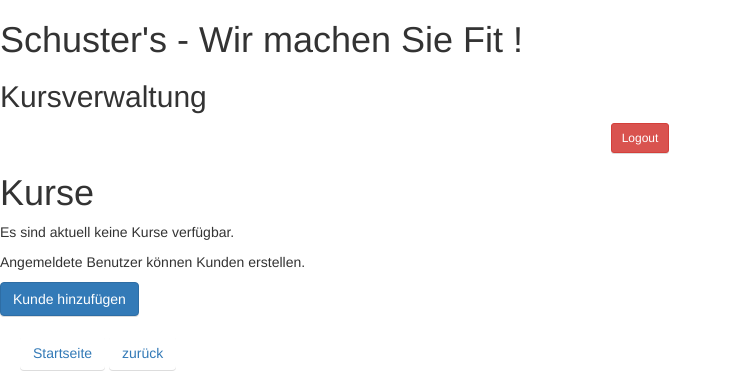
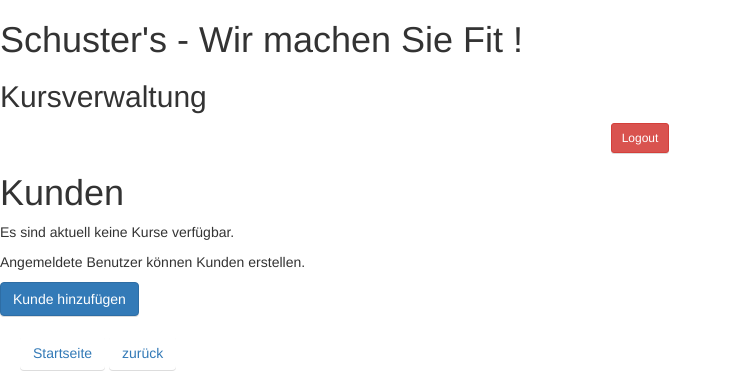
Before and after one commit to pydvlpr/sportschule-dev, a Django app: page /kursverwaltung/kunden/ in a window 1280 px wide. Shown: the top 375 px of the page, without its empty margins (0-732 px from the left). Run offline with Django 3.2, Linux system fonts and the light colour scheme; the visitor is signed in with stand-in values (Sample User, id 1); some libraries are stand-ins or nearby versions.

Commit message:
korrektur der Überschrift

```diff
--- a/kursverwaltung/templates/kursverwaltung/kunden-liste.html
+++ b/kursverwaltung/templates/kursverwaltung/kunden-liste.html
@@ -5,7 +5,7 @@
 
 
 {% if user.is_authenticated %}
-    <h1>Kurse</h1>
+    <h1>Kunden</h1>
     {% if kunden_liste %}
         <table border=1>
             <tr>
```
